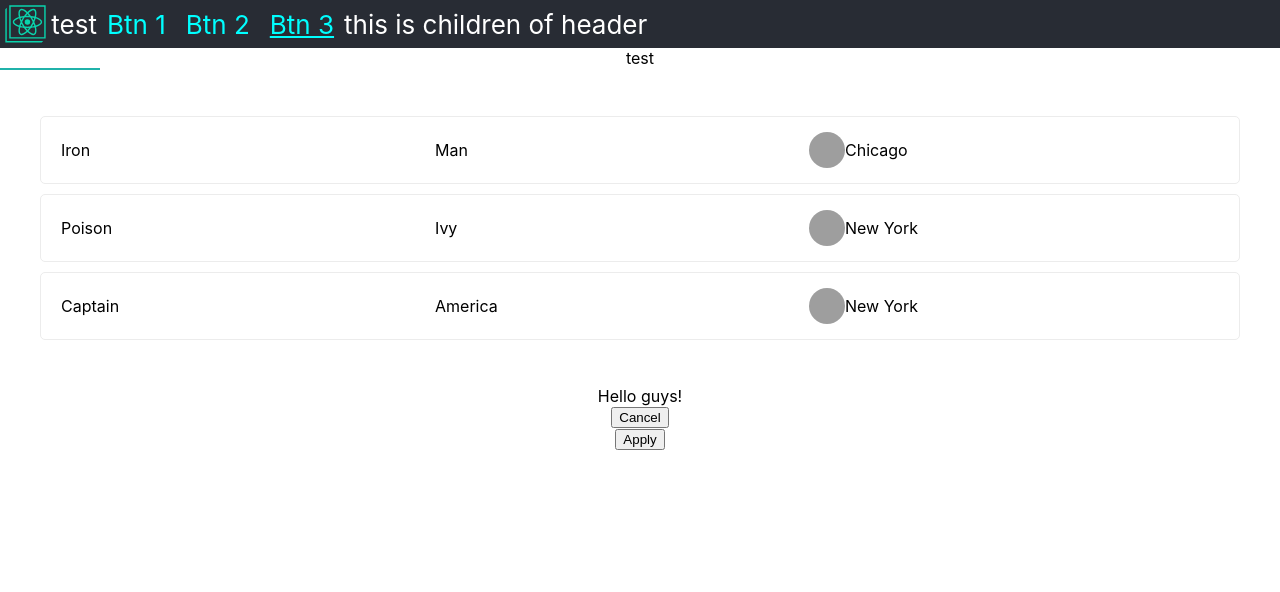
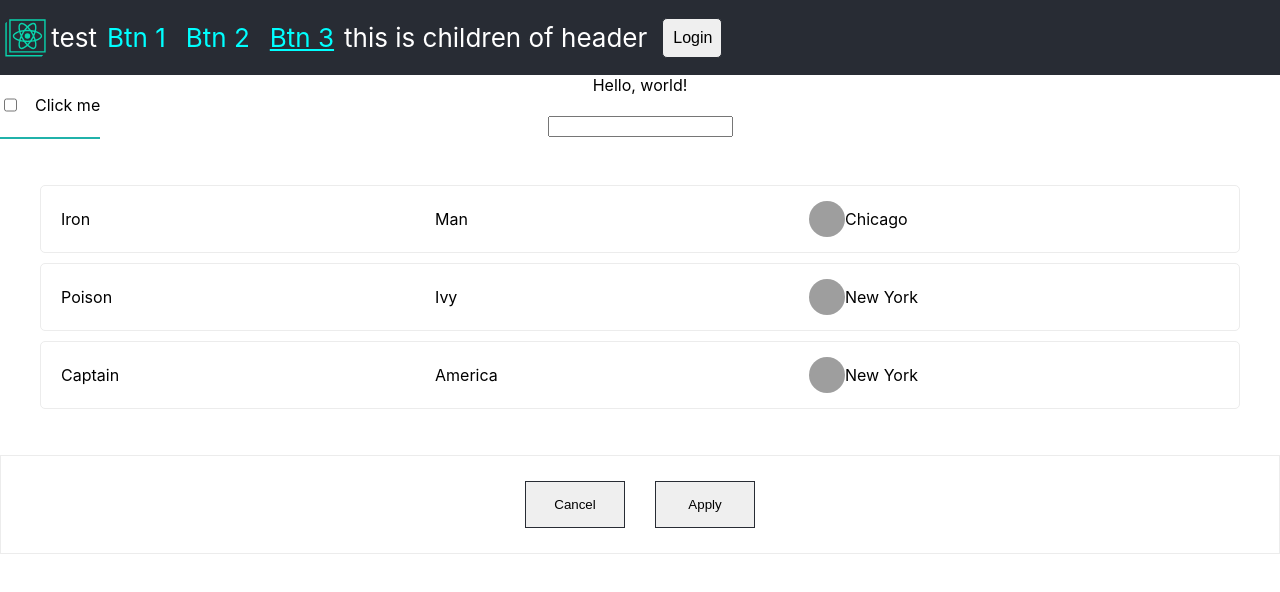
Before and after one commit to AlyonaPianykh/lecture-1-project, a React app: page / in a window 1280 px wide. Built offline with nearby package versions, Linux system fonts and the light colour scheme; grey boxes are pictures that could not be loaded.

Commit message:
State examples

```diff
--- a/package.json
+++ b/package.json
@@ -3,9 +3,11 @@
   "version": "0.1.0",
   "private": true,
   "dependencies": {
+    "node-sass": "^4.13.0",
     "react": "^16.12.0",
     "react-dom": "^16.12.0",
-    "react-scripts": "3.2.0"
+    "react-scripts": "3.2.0",
+    "sass-loader": "^8.0.0"
   },
   "scripts": {
     "start": "react-scripts start",
--- a/src/components/App/App.css
+++ b/src/components/App/App.css
@@ -2,17 +2,6 @@
   text-align: center;
 }
 
-.App-logo {
-  height: 48px;
-}
-
-.App-header {
-  background-color: #282c34;
-  display: flex;
-  align-items: center;
-  font-size: calc(10px + 2vmin);
-  color: white;
-}
 
 .App-link {
   color: #09d3ac;
@@ -53,3 +42,8 @@
     height: 2px;
     background-color: lightseagreen;
 }
+
+.actions-block {
+  border: 1px solid #ececec;;
+  padding: 10px 20px;
+}
--- a/src/components/App/App.js
+++ b/src/components/App/App.js
@@ -1,9 +1,13 @@
 import React, { Component } from 'react';
 import { people } from '../../constants/people';
-
-import { Header  } from '../Header/Header';
+import { ButtonAsClass as Button } from '../Button/Button';
+import { Header } from '../Header/Header';
+import Checkbox from '../Checkbox/Checkbox';
+import { Input } from '../Input/Input';
 
 import './App.css';
+
+const CN = 'App';
 
 function renderPeopleList() {
   return people.map(person => {
@@ -24,52 +28,62 @@ function renderPeopleList() {
   });
 }
 
-function renderBtn() {
-  return (
-    <div className="actions-block">
-      <div className="btn-wrapper">
-        <button type="button">Cancel</button>
+class AppTheReal extends Component {
+  constructor() {
+    super();
+
+    this.greeting = 'Hello, world!';
+
+    this.state = {
+      isChecked: false,
+      inputValue: ''
+    };
+
+    this.onApplyBtnClick = this.onApplyBtnClick.bind(this);
+    this.onCheck = this.onCheck.bind(this);
+  }
+
+  renderActionsBlock() {
+    return (
+      <div className="actions-block">
+        <Button
+          label="Cancel"
+          className={`${CN}__btn ${CN}__btn--error`}
+          onClick={this.onApplyBtnClick}
+        />
+
+        <Button label="Apply" className={`${CN}__btn`}/>
       </div>
-      <div className="btn-wrapper">
-        <button type="button">Apply</button>
-      </div>
-    </div>
-  );
-}
+    );
+  }
 
-/*
-function App() {
-  const greeting = 'Hello, world!';
-  const greetingElement = (<div className="class-12">{greeting}</div>);
+  onApplyBtnClick() {
+    window.alert('Hello!');
+  }
 
-  return (
-    <div className="App">
-      <header className="App-header">
-        <img src={logo} className="App-logo" alt="logo"/>
-        {greetingElement}
+  onCheck(e) {
+    const { isChecked } = this.state;
 
-        {renderMultipleElements()}
-      </header>
+    this.setState({
+      isChecked: !isChecked
+    }, () => {
+      console.log('state changed');
+    });
+  }
 
-      <ul className="list">{renderPeopleList()}</ul>
+  onInputChange = (inputValue) => {
+    this.setState({
+      inputValue
+    });
+  };
 
-      {
-        React.createElement('div', null, 'Hello guys!')
-      }
+  render() {
+    const { isChecked, inputValue } = this.state;
+    const greetingElement = (<div className="class-12">{this.greeting}</div>);
 
-      {renderBtn()}
-    </div>
-  );
-}
-*/
-
-class AppTheReal extends Component {
-  render() {
-    const greeting = 'Hello, world!';
-    const greetingElement = (<div className="class-12">{greeting}</div>);
-
+    console.log('App render');
     return (
-      <div className="App">
+      <div className={CN}>
         <Header
           className="App-header"
           showLogo={true}
@@ -78,17 +92,15 @@ class AppTheReal extends Component {
         </Header>
 
         <div>
-          <span>test</span>
+          {greetingElement}
         </div>
 
+        <Checkbox label="Click me" isChecked={isChecked} onChange={this.onCheck}/>
+
+        <Input value={inputValue} onChange={this.onInputChange}/>
         <div className="divider"/>
         <ul className="list">{renderPeopleList()}</ul>
-
-        {
-          React.createElement('div', null, 'Hello guys!')
-        }
-
-        {renderBtn()}
+        {this.renderActionsBlock()}
       </div>
     );
   }
--- /dev/null
+++ b/src/components/Button/Button.css
@@ -0,0 +1,6 @@
+.default-btn {
+    width: 100px;
+    padding: 15px 20px;
+    border: 1px solid #282c34;
+    margin: 15px;
+}
--- /dev/null
+++ b/src/components/Button/Button.js
@@ -0,0 +1,36 @@
+import React, { Component } from 'react';
+import './Button.css';
+// const Button = (props) => {
+//
+//
+// };
+const CN = 'default-btn';
+
+export class ButtonAsClass extends Component {
+  constructor(props) {
+    super(props);
+
+    this.onClick = this.onClick.bind(this);
+  }
+
+  onClick() {
+    const { onClick } = this.props;
+console.log('I\' here');
+    onClick && onClick();
+  }
+
+  render() {
+    const { className = '', type = 'button', disabled = false, label = '' } = this.props;
+
+    return (
+      <button
+        className={`${CN} ${className}`}
+        onClick={this.onClick}
+        disabled={disabled}
+        type={type}
+      >
+        {label}
+      </button>
+    );
+  }
+}
--- /dev/null
+++ b/src/components/Checkbox/Checkbox.css
@@ -0,0 +1,7 @@
+.default-checkbox {
+    display: flex;
+}
+
+.default-checkbox .default-checkbox-label {
+    margin-left: 15px;
+}
--- /dev/null
+++ b/src/components/Checkbox/Checkbox.js
@@ -0,0 +1,18 @@
+import React from 'react';
+import './Checkbox.css';
+
+const CN = 'default-checkbox';
+
+const Checkbox = (props) => {
+  const { onChange, isChecked, label = 'checkbox' } = props;
+
+  console.log('Checkbox render');
+  return (
+    <div className={CN}>
+      <input type="checkbox" onChange={onChange} checked={isChecked}/>
+      <div className={`${CN}-label`}>{label}</div>
+    </div>
+  );
+};
+
+export default Checkbox;
--- a/src/components/Header/Header.css
+++ b/src/components/Header/Header.css
@@ -1,4 +1,21 @@
 
-.defaultHeader {
+.default-header {
     height: 75px;
+    background-color: #282c34;
+    display: flex;
+    align-items: center;
+    font-size: calc(10px + 2vmin);
+    color: white;
 }
+
+.default-header .default-header-btn {
+    padding: 10px;
+    font-size: 16px;
+    width: 60px;
+    border-radius: 5px;
+    justify-self: end;
+}
+
+.default-header .default-header-logo {
+    height: 48px;
+}
--- a/src/components/Header/Header.js
+++ b/src/components/Header/Header.js
@@ -1,5 +1,6 @@
 import React from 'react';
 import logo from '../../logo.svg';
+import { ButtonAsClass as Button } from '../Button/Button';
 import './Header.css';
 
 const CN = 'default-header';
@@ -17,7 +18,7 @@ export const Header = ({ className, greeting = "test", showLogo,children }) => {
   return (
     <header className={`${CN} ${className}`}>
       { showLogo && (
-        <img src={logo} className="App-logo" alt="logo"/>
+        <img src={logo} className={`${CN}-logo`} alt="logo"/>
       )
       }
 
@@ -25,6 +26,7 @@ export const Header = ({ className, greeting = "test", showLogo,children }) => {
 
       {renderMultipleElements()}
       {children}
+      <Button label="Login" className={`${CN}-btn`}/>
     </header>
   );
 };
--- /dev/null
+++ b/src/components/Input/Input.js
@@ -0,0 +1,24 @@
+import React, { Component } from 'react';
+import './Input.css';
+
+export class Input extends Component {
+  constructor(props) {
+    super(props);
+
+  }
+
+  onChange = (e = {}) => {
+    const {onChange} = this.props;
+    const {value = ''} = e.target;
+
+    onChange && onChange(value);
+  };
+
+  render() {
+    const {className, value} = this.props;
+
+    return (
+      <input type="text" className={className} onChange={this.onChange} value={value}/>
+    );
+  }
+}
```
Also changed, not shown: src/components/Input/Input.css (added), 1 other file.
